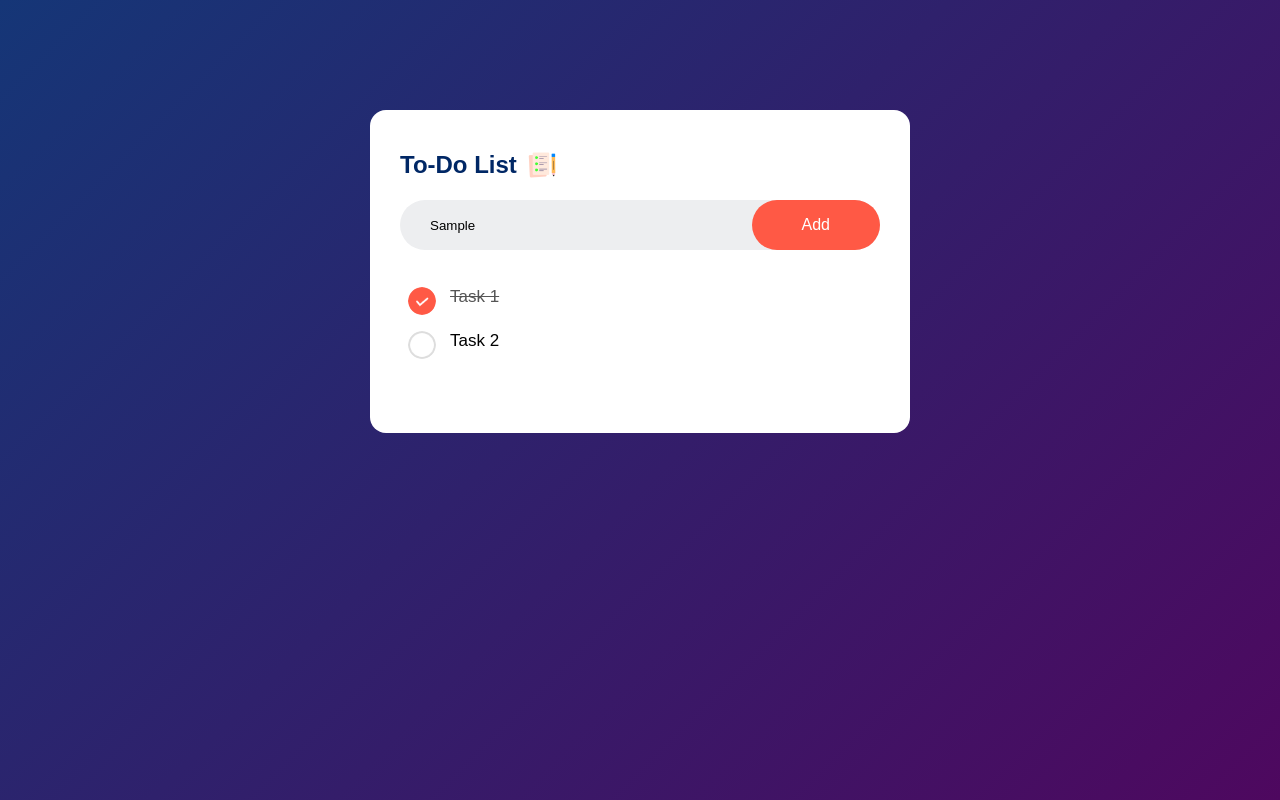
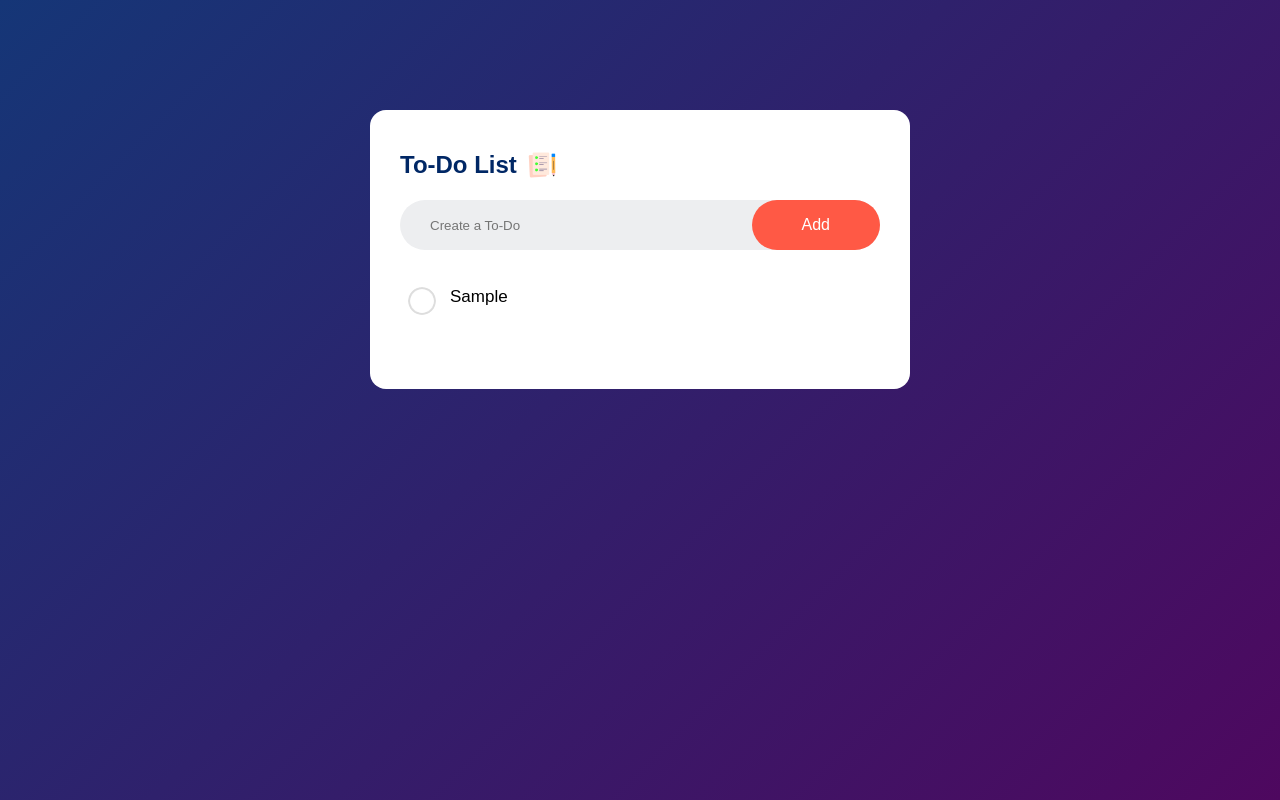
Before and after one commit to jayfalls/learning-stuff, a plain HTML site: page index.html in a window 1280 px wide. Both pictures are taken after typing "Sample" into the empty fields and a click on the button "Add". Drawn offline with Linux system fonts and the light colour scheme.

Commit message:
[FEATURE] Created the script.js file. Created functionality for the add button in the creator.

```diff
--- a/index.html
+++ b/index.html
@@ -11,14 +11,15 @@
 <div class="todo-panel">
     <h2 class="todo-app-title">To-Do List <img class="todo-app-icon" src="images/icon.png"></h2>
     <div class="todo-creator">
-         <input class="todo-descriptor-input" type="text" id="input-box" placeholder="Create a To-Do">
-         <button class="add-todo-button">Add</button>
+         <input class="todo-descriptor-input" type="text" placeholder="Create a To-Do">
+         <button onclick="addTodo()" class="add-todo-button">Add</button>
     </div>
-    <ul class="todo-list">
-        <li class="todo-list-checked">Task 1</li>
-        <li>Task 2</li>
-    </ul>
+        <ul class="todo-list">
+            <!-- <li class="todo-list-checked">Task 1</li>
+            <li>Task 2</li> -->
+        </ul>
+    </div>
 </div>
-</div>
+<script src="script.js"></script>
 </body>
 </html>
--- /dev/null
+++ b/script.js
@@ -0,0 +1,21 @@
+// VARIABLES
+/// HTML Elements
+//// Todo Creator
+const todoDescriptorInput = document.getElementsByClassName("todo-descriptor-input")[0];
+const todoAddButton = document.getElementsByClassName("todo-add-button")[0];
+//// Todo List
+const todoList = document.getElementsByClassName("todo-list")[0];
+
+
+// TODO CREATION
+function addTodo(){
+    if(todoDescriptorInput.value === ""){
+        alert("You Must Write Something!");
+        return;
+    }
+
+    let newTodo = document.createElement("li");
+    newTodo.innerHTML = todoDescriptorInput.value;
+    todoList.appendChild(newTodo);
+    todoDescriptorInput.value = "";
+}
```
